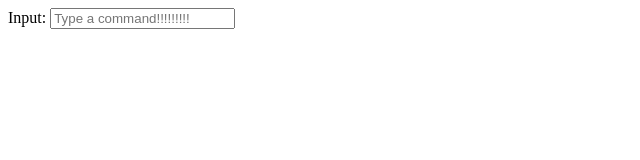
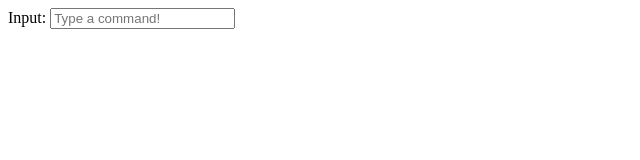
Before and after one commit to thor2304/BachelorProject, a website: page js_client/src/index.html in a window 1280 px wide. Shown: the full height of the page, 0-640 px from the left. Drawn offline with Linux system fonts and the light colour scheme.

Commit message:
Only one exclamation mark

```diff
--- a/js_client/src/index.html
+++ b/js_client/src/index.html
@@ -10,7 +10,7 @@
     </div>
 
     <label for="inputField">Input:</label>
-    <input type="text" id="inputField" placeholder="Type a command!!!!!!!!!">
+    <input type="text" id="inputField" placeholder="Type a command!">
 
 </body>
 </html>
```
